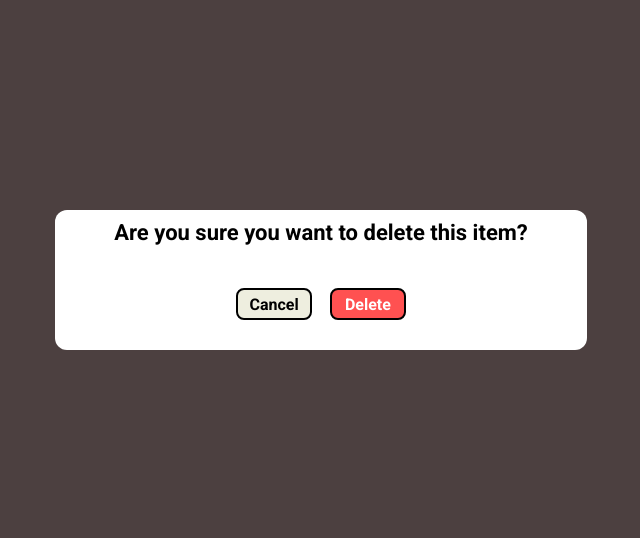
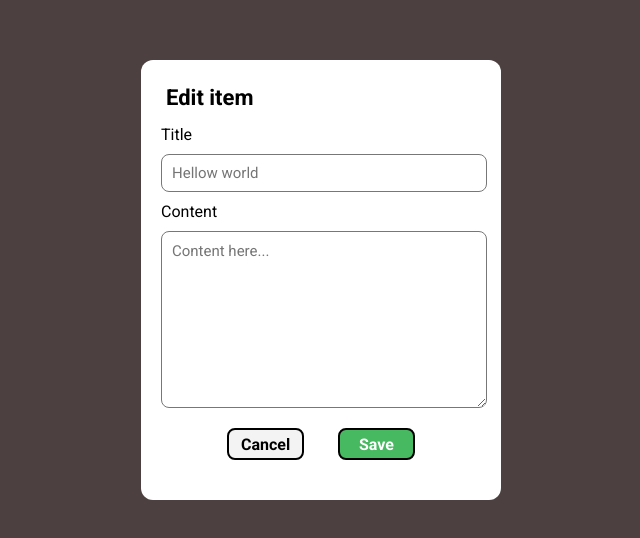
Before and after one commit to iamcoursin/codeleap-app, a React (Create React App) app: page /teste in a window 1280 px wide. Shown: the part 120-658 px from the top of the page, without its empty margins (319-959 px from the left). Built offline with nearby package versions, Linux system fonts and the light colour scheme.

Commit message:
refatoração da page splath

```diff
--- a/src/components/box/index.js
+++ b/src/components/box/index.js
@@ -4,8 +4,8 @@ import { api } from "../../services/api/api";
 import "../../styles/box-created-post/box-created-post.css";
 
 export const Box = () => {
-  const [title, setTitle] = useState();
-  const [content, setContent] = useState();
+  const [title, setTitle] = useState('');
+  const [content, setContent] = useState('');
   const user = JSON.parse(localStorage.getItem("user"));
   const handlePost = async (e) => {
     e.preventDefault();
--- a/src/components/modal/edit/index.js
+++ b/src/components/modal/edit/index.js
@@ -1,9 +1,46 @@
-import React from "react";
-export const ModalEdit = ({ isOpen }) => {
+import React, { useState } from "react";
+import { Button } from "../../button";
+import "../../../styles/modals/edit/edit.css";
+
+export const ModalEdit = ({ isOpen, setModalOpen, handleSave, title, setTitle, content, setContent }) => {
+
   if (isOpen) {
-    <div className="modal-edit-container">
-      <h1>Você deseja excluir?</h1>
-    </div>
+    return (
+      <div className="background-modal">
+        <div className="modal-edit-container">
+          <form>
+            <h1>Edit item</h1>
+            <label className="label-box" htmlFor="title">
+              Title
+            </label>
+            <input
+              placeholder="Hellow world"
+              value={title}
+              type="text"
+              onChange={(e) => setTitle(e.target.value)}
+            />
+            <label className="label-box" htmlFor="content">
+              Content
+            </label>
+            <textarea
+              placeholder="Content here..."
+              value={content}
+              type="text"
+              onChange={(e) => setContent(e.target.value)}
+            />
+
+            <div className="container-btn">
+              <Button
+                handleClick={setModalOpen}
+                name="close-btn"
+                label="Cancel"
+              />
+              <Button type='submit' handleClick={handleSave} name="save-btn" label="Save" />
+            </div>
+          </form>
+        </div>
+      </div>
+    );
   }
   return null;
 };
--- a/src/components/post-list/index.js
+++ b/src/components/post-list/index.js
@@ -2,6 +2,8 @@ import React, { useState, useEffect } from "react";
 import { Post } from "../../components/post";
 import { api } from "../../services/api/api";
 import '../../styles/post/post.css'
+import { ModalEdit } from "../modal/edit";
+import { ModalRemove } from "../modal/delete";
 
 export const PostList = () => {
   const [posts, setPosts] = useState([]);
@@ -12,14 +14,51 @@ export const PostList = () => {
     setPosts(data);
   };
 
+  const handleEdit = (id,title, content) => {
+    api
+      .patch(
+        api.baseURL + id + "/",
+        {
+          title: title,
+          content: content,
+        },
+        {
+          headers: {
+            "Content-Type": "application/json",
+          },
+        }
+      )
+      .then((res) => {
+        console.log(res.data);
+      })
+      .catch((err) => console.log(err));
+
+      return <ModalEdit content={content} title={title} />
+  }
+  const handleDelete = (id) => {
+    api
+      .delete(
+        api.baseURL + id + "/",
+        {
+          headers: {
+            "Content-Type": "application/json",
+          },
+        }
+      )
+      .then((res) => {
+        console.log(res.data);
+      })
+      .catch((err) => console.log(err));
+  };
+
   useEffect(() => {
     getPosts();
   }, [posts]);
   return (
     <div className="container-posts-list">
       {posts &&
-        posts.map((post, index) => {
-          return <Post key={index} post={post} />;
+        posts.map((post) => {
+          return <Post key={post.id} post={post} />;
         })}
     </div>
   );
--- a/src/components/post/index.js
+++ b/src/components/post/index.js
@@ -3,15 +3,15 @@ import "../../styles/post/post.css";
 import { FontAwesomeIcon } from '@fortawesome/react-fontawesome';
 import { faPenToSquare,  faTrashCan } from '@fortawesome/free-regular-svg-icons'
 
-export const Post = ({ post }) => {
+export const Post = ({ post, handleDelete, handleEdit }) => {
 
   return (
     <div className="container-post">
       <div className="header-post">
         <h1 className="post-title">{post?.title}</h1>
         <div className="buttons-post">
-        <FontAwesomeIcon className="icon" icon={faTrashCan} />
-        <FontAwesomeIcon className="icon" icon={faPenToSquare} />
+        <FontAwesomeIcon onClick={handleDelete} className="icon" icon={faTrashCan} />
+        <FontAwesomeIcon onClick={handleEdit} className="icon" icon={faPenToSquare} />
         </div>
       </div>
       <div className="content-container">
--- a/src/pages/home/index.js
+++ b/src/pages/home/index.js
@@ -6,18 +6,13 @@ import { PostList } from "../../components/post-list";
 
 export const Home = () => {
   const [ feed, setFeed ] = useState([])
-  useEffect(() => {
-
-
-  }, [])
-
   return (
     <div className="container-home">
       <Header />
       <h1 className="title-home">
         welcome, it's good to have you here with us
       </h1>
-      <Box />
+      <Box  />
       <PostList />
     </div>
   );
--- a/src/pages/splath/index.js
+++ b/src/pages/splath/index.js
@@ -1,12 +1,17 @@
-import React from "react";
+import React, { useEffect } from "react";
 import { useNavigate } from "react-router-dom";
 import "../../styles/splath/splath.css";
 
 export const Splath = () => {
   const navigate = useNavigate();
-  const goToSignUp = setTimeout(() => {
+  const goToSignUp = () => {
     return navigate("/signup");
-  }, 10000);
+  };
+  useEffect(() => {
+    setTimeout(() => {
+      goToSignUp();
+    }, 5000);
+  })
 
   return (
     <div className="container">
--- a/src/pages/teste/index.js
+++ b/src/pages/teste/index.js
@@ -1,15 +1,16 @@
 import React, { useState, useEffect } from "react";
-import { Post } from "../../components/post";
 import { api } from "../../services/api/api";
 import "../../styles/teste.css";
 import { ModalRemove } from "../../components/modal/delete";
+import { ModalEdit } from "../../components/modal/edit";
 
 export const Teste = () => {
   const [open , setOpen ] = useState(true)
 
   return (
     <div className="container-teste">
-    <ModalRemove isOpen={open} />
+    {/* <ModalRemove isOpen={open} /> */}
+    <ModalEdit isOpen={open} />
     </div>
   );
 };
--- a/src/services/api/api.js
+++ b/src/services/api/api.js
@@ -2,5 +2,4 @@ import axios from "axios";
 
 export const api = axios.create({
     baseURL: 'https://dev.codeleap.co.uk/careers/',
-
 });
--- a/src/styles/modals/delete/delete.css
+++ b/src/styles/modals/delete/delete.css
@@ -45,7 +45,7 @@
   border-radius: 8px;
   font-weight: 700;
   color: #fff;
-  border: 2px solid #000;
+  order: 2px solid #000;
 }
 .modal-remove-container .container-btn .delete-btn:hover {
   cursor: pointer;
--- a/src/styles/modals/delete/delete.scss
+++ b/src/styles/modals/delete/delete.scss
@@ -45,7 +45,7 @@
       border-radius: 8px;
       font-weight: 700;
       color: #fff;
-      border: 2px solid #000;
+      order: 2px solid #000;
       &:hover {
         cursor: pointer;
       }
--- /dev/null
+++ b/src/styles/modals/edit/edit.css
@@ -0,0 +1,94 @@
+.background-modal {
+  position: fixed;
+  top: 0;
+  bottom: 0;
+  left: 0;
+  right: 0;
+  background-color: rgba(0, 0, 0, 0.7);
+  z-index: 1000;
+}
+
+.modal-edit-container {
+  height: 50vh;
+  width: 25vw;
+  position: fixed;
+  border-radius: 12px;
+  transform: translate(-50%, -50%);
+  top: 50%;
+  left: 50%;
+  background-color: #fff;
+  display: flex;
+  padding: 20px;
+  flex-direction: column;
+}
+.modal-edit-container h1 {
+  margin: 5px;
+  font-size: 22px;
+}
+.modal-edit-container .label-box {
+  margin: 10px 0 10px 0;
+}
+.modal-edit-container input {
+  height: 2vh;
+  width: 95%;
+  border-radius: 8px;
+  border: solid 1px #777777;
+  padding: 10px;
+  font-size: 15px;
+  color: #777777;
+  font-weight: 400;
+}
+.modal-edit-container form {
+  display: flex;
+  flex-direction: column;
+  align-items: flex-start;
+  width: 100%;
+  height: 100%;
+}
+.modal-edit-container textarea {
+  height: 50%;
+  width: 95%;
+  border-radius: 8px;
+  border: solid 1px #777777;
+  padding: 10px;
+  font-size: 15px;
+  color: #777777;
+  font-weight: 400;
+}
+
+.container-btn {
+  margin: 10px;
+  align-self: center;
+  padding: 10px;
+  display: flex;
+  width: 20vw;
+  flex-direction: row;
+  justify-content: space-evenly;
+  align-items: center;
+}
+.container-btn .save-btn {
+  background-color: #47B960;
+  height: 4vh;
+  width: 6vw;
+  font-size: 16px;
+  border-radius: 8px;
+  font-weight: 700;
+  color: #fff;
+  border: 2px solid #000;
+}
+.container-btn .save-btn:hover {
+  cursor: pointer;
+}
+.container-btn .close-btn {
+  background-color: rgb(243, 243, 243);
+  border: 2px solid #000;
+  height: 4vh;
+  width: 6vw;
+  font-size: 16px;
+  border-radius: 8px;
+  font-weight: 700;
+  color: #000;
+}
+.container-btn .close-btn:hover {
+  cursor: pointer;
+}/*# sourceMappingURL=edit.css.map */
--- /dev/null
+++ b/src/styles/modals/edit/edit.scss
@@ -0,0 +1,98 @@
+.background-modal {
+    position: fixed;
+    top: 0;
+    bottom: 0;
+    left: 0;
+    right: 0;
+    background-color: rgb(0, 0, 0, 0.7);
+    z-index: 1000;
+  }
+
+  .modal-edit-container {
+    height: 50vh;
+    width: 25vw;
+    position: fixed;
+    border-radius: 12px;
+    transform: translate(-50%, -50%);
+    top: 50%;
+    left: 50%;
+    background-color:#fff;
+    display: flex;
+    padding: 20px;
+    flex-direction: column;
+    h1 {
+        margin:5px;
+        font-size: 22px;
+    }
+
+    .label-box {
+      margin:10px 0 10px 0;
+    }
+     input {
+        $border: #777777;
+        height: 2vh;
+        width: 95%;
+        border-radius: 8px;
+        border: solid 1px $border;
+        padding: 10px;
+        font-size: 15px;
+        color: $border;
+        font-weight: 400;
+      }
+      form{
+        display: flex;
+        flex-direction: column;
+        align-items: flex-start;
+        width: 100%;
+        height: 100%;
+      }
+       textarea {
+        $border: #777777;
+        height: 50%;
+        width: 95%;
+        border-radius: 8px;
+        border: solid 1px $border;
+
+        padding: 10px;
+        font-size: 15px;
+        color: $border;
+        font-weight: 400;
+      }
+}
+
+.container-btn {
+    margin: 10px;
+    align-self: center;
+    padding: 10px;
+    display: flex;
+    width: 20vw;
+    flex-direction: row;
+    justify-content: space-evenly;
+    align-items: center;
+    .save-btn {
+      background-color: #47B960;
+      height: 4vh;
+      width: 6vw;
+      font-size: 16px;
+      border-radius: 8px;
+      font-weight: 700;
+      color: #fff;
+      border: 2px solid #000;
+      &:hover {
+        cursor: pointer;
+      }
+    }
+    .close-btn {
+      background-color: rgb(243, 243, 243);
+      border: 2px solid #000;
+      height: 4vh;
+      width: 6vw;
+      font-size: 16px;
+      border-radius: 8px;
+      font-weight: 700;
+      color: #000;
+      &:hover {
+        cursor: pointer;
+      }
+    }
+  }
```
Also changed, not shown: 2 other files (tests, documents, lock files or other folders).
